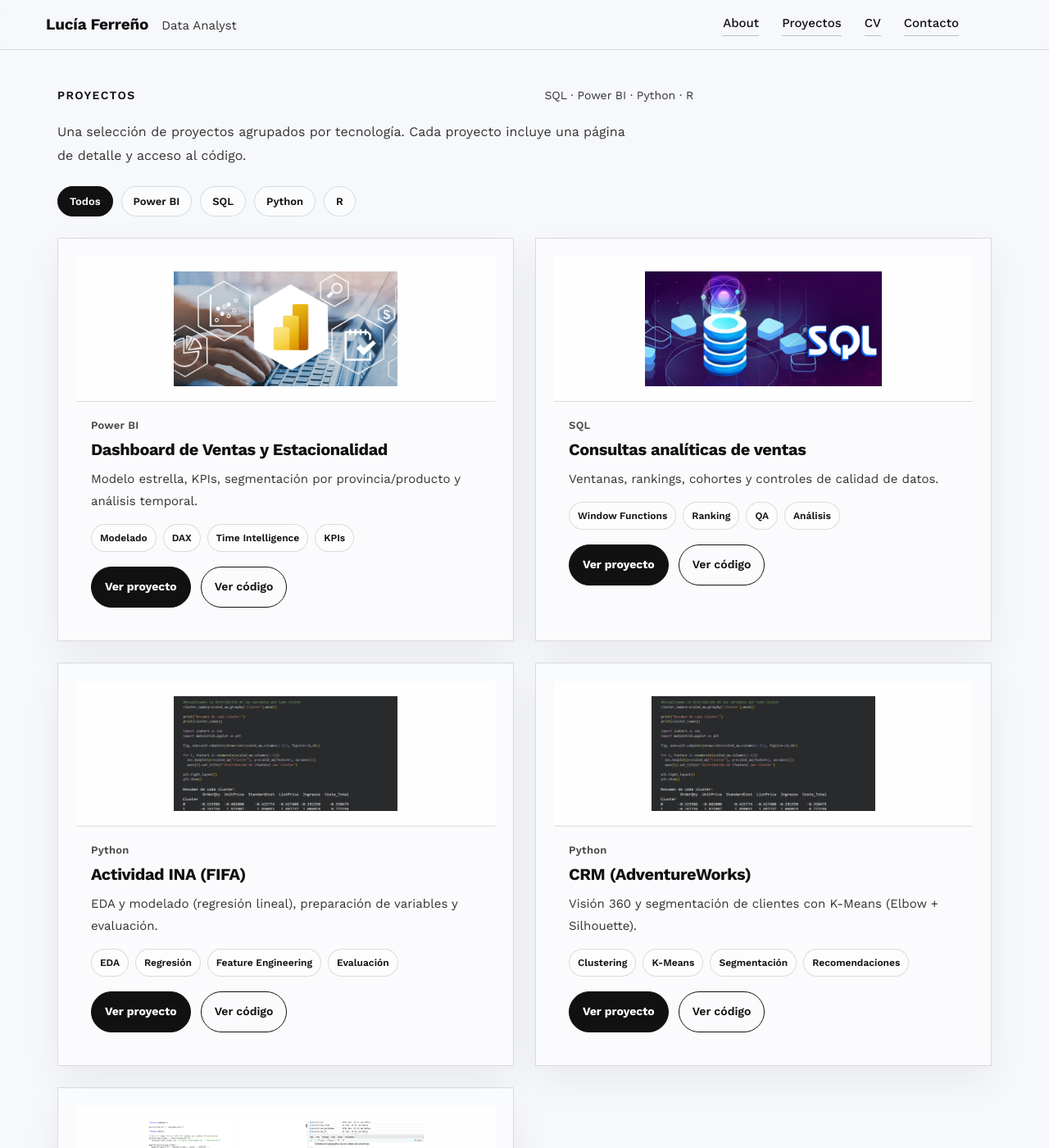
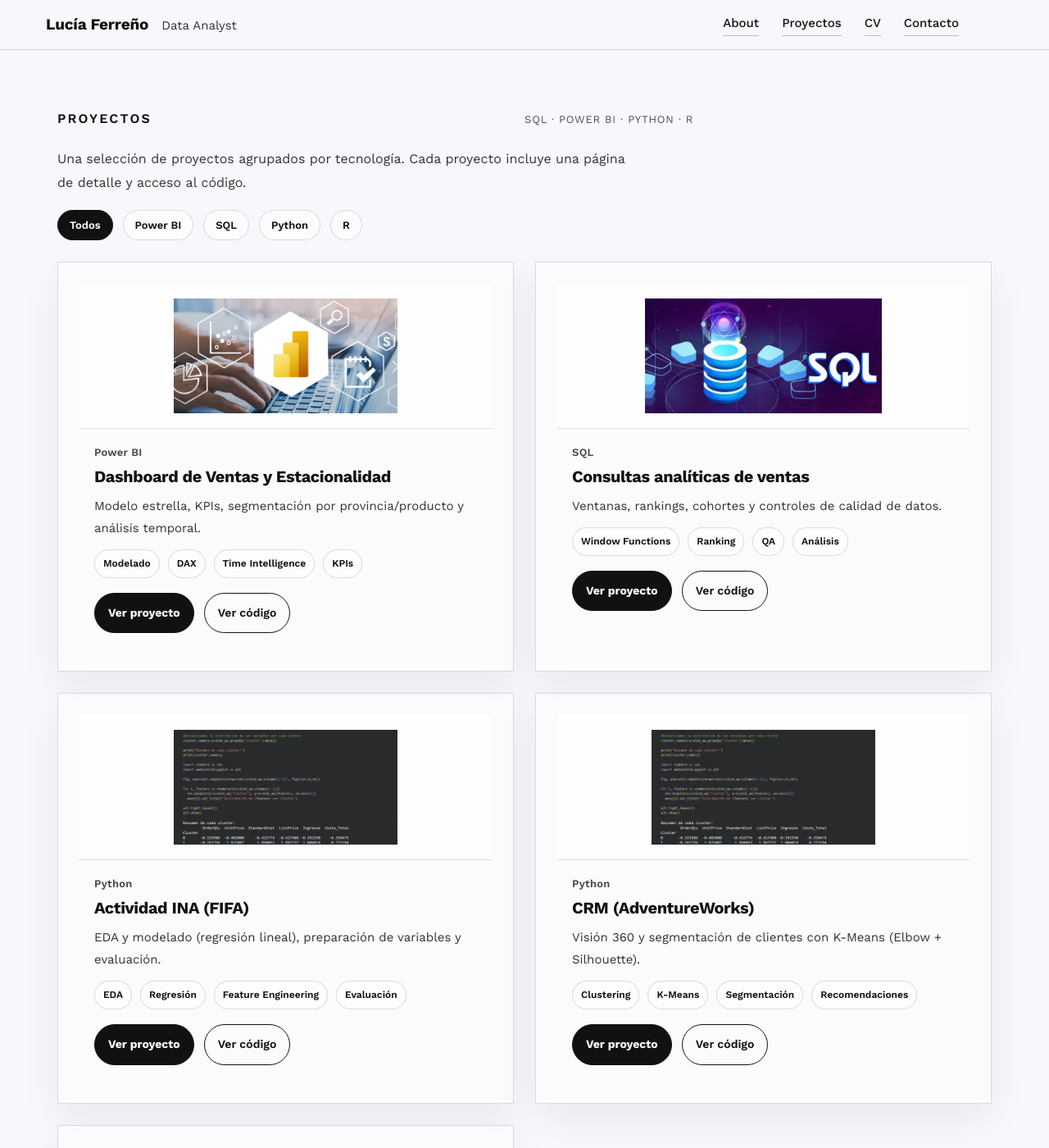
Before and after one commit to lucia-ferreno-pico/Portfolio, a Jekyll site: the page built from projects.md, in a window 1280 px wide and 1400 px high. Shown: the whole window at 82% size. Built offline with Jekyll 4.4.1, drawn with Linux system fonts in a browser that asks for light colours.

Commit message:
Update main.css

```diff
--- a/assets/css/main.css
+++ b/assets/css/main.css
@@ -793,3 +793,129 @@
 .projects-page .card{
   border-radius: 0 !important;
 }
+/* =========================
+   PROJECTS (más aire y “landing”)
+   ========================= */
+
+.projects-page{
+  /* más aire arriba (lo que marcaste en rojo) */
+  padding-top: 70px;
+}
+
+.projects-page .section-title{
+  /* separa claramente título/subtítulo/filtros */
+  margin-bottom: 22px;
+}
+
+/* “PROYECTOS” más grande y más editorial */
+.projects-page .section-title h2{
+  font-size: 16px;         /* antes 14px */
+  letter-spacing: .14em;   /* más “editorial” */
+}
+
+/* “SQL · Power BI · Python · R” más discreto y mejor alineado */
+.projects-page .section-title span{
+  font-size: 13px;
+  letter-spacing: .06em;
+  text-transform: uppercase;
+  opacity: .85;
+  white-space: nowrap;
+  margin-top: 2px;
+}
+
+/* Subtítulo con más aire y legibilidad */
+.projects-page p.subtitle{
+  margin-top: 6px;
+  margin-bottom: 22px;
+  font-size: 16px;
+  line-height: 1.8;
+  max-width: 68ch;
+}
+
+/* Tabs con más separación y mejor “respiración” */
+.projects-page .projects-tabs{
+  margin-top: 18px;
+  margin-bottom: 26px;
+  display: flex;
+  gap: 12px;
+  flex-wrap: wrap;
+}
+
+/* Grid de cards: más espacio entre tarjetas */
+.projects-page .projects-list{
+  display: grid;
+  grid-template-columns: repeat(12, 1fr);
+  gap: 22px;
+}
+
+/* Dos columnas en escritorio, una en móvil */
+.projects-page .project-card{
+  grid-column: span 6;
+  padding: 26px;
+  border-radius: 0; /* cuadradas (como pediste) */
+}
+
+/* Imagen más “banner” y limpia */
+.projects-page .project-card__media{
+  margin: -26px -26px 18px;   /* imagen a sangre dentro de la card */
+  border-bottom: 1px solid var(--border);
+}
+
+.projects-page .project-card__media img{
+  width: 100%;
+  height: 190px;
+  object-fit: cover;
+  display: block;
+  border-radius: 0;
+}
+
+/* Mejor jerarquía textual */
+.projects-page .project-card .kicker{
+  font-size: 12px;
+  letter-spacing: .08em;
+  text-transform: uppercase;
+  opacity: .8;
+  margin-bottom: 10px;
+}
+
+.projects-page .project-card .title{
+  font-size: 20px;
+  line-height: 1.25;
+  margin-bottom: 10px;
+}
+
+.projects-page .project-card .desc{
+  font-size: 15px;
+  line-height: 1.75;
+  margin-bottom: 16px;
+  -webkit-line-clamp: 2; /* que no quede “apelotonado” */
+}
+
+/* Tags con aire */
+.projects-page .project-tags{
+  display: flex;
+  flex-wrap: wrap;
+  gap: 10px;
+  margin: 12px 0 18px;
+}
+
+/* Acciones más separadas */
+.projects-page .project-card__actions{
+  display: flex;
+  gap: 14px;
+  flex-wrap: wrap;
+  margin-top: 14px;
+}
+
+/* Responsive */
+@media (max-width: 900px){
+  .projects-page{
+    padding-top: 44px;
+  }
+  .projects-page .project-card{
+    grid-column: span 12;
+  }
+  .projects-page .project-card__media img{
+    height: 170px;
+  }
+}
```
